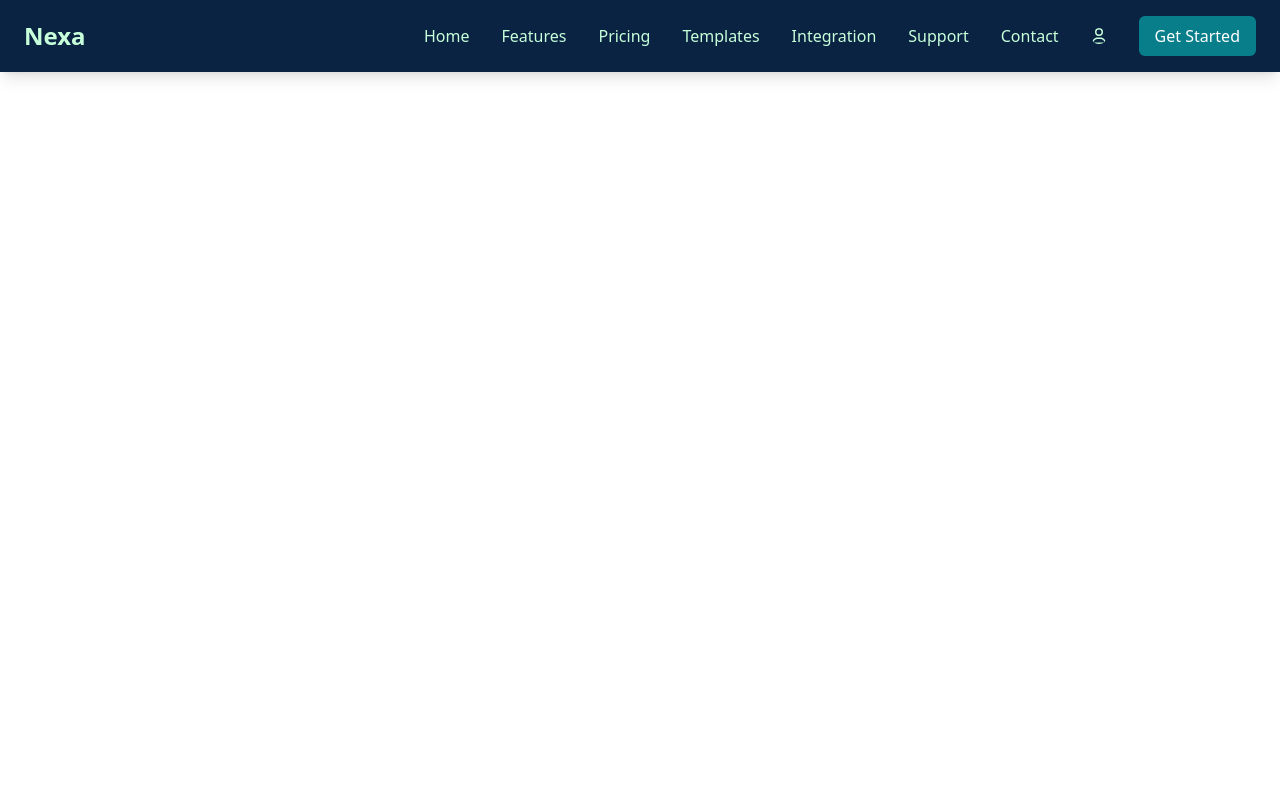
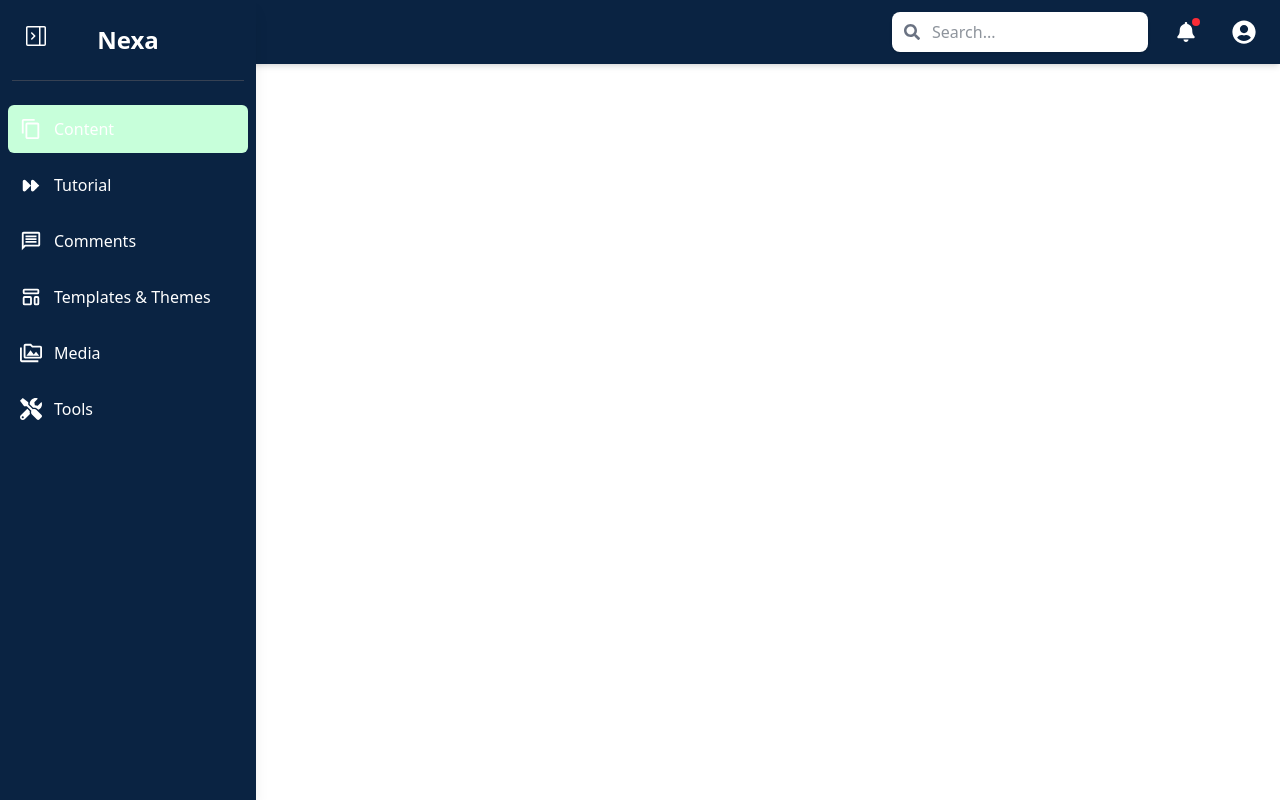
Before and after one commit to Cody-nas/Nexa, a React (Vite) app: page /content in a window 1280 px wide. Built offline with nearby package versions, Linux system fonts and the light colour scheme.

Commit message:
Add Content component and update routing; refactor App to include Sidebar and DashboardNavbar

```diff
--- a/src/App.jsx
+++ b/src/App.jsx
@@ -12,6 +12,7 @@ import GetStarted from "./pages/GetStarted";
 import Login from "./pages/Login";
 // import DashboardLayout from "./layouts/DashboardLayout";
 import Dashboard from "./pages/Dashboard";
+import Content from "./DashboardPages/Content";
 // import { useAuth } from "./context/AuthContext"; // Ensure you have AuthContext
 
 const PrivateRoute = ({ element }) => {
@@ -22,7 +23,7 @@ const PrivateRoute = ({ element }) => {
 // Component to conditionally render the Navbar
 const Layout = ({ children }) => {
   const location = useLocation();
-  const hideNavbarRoutes = ["/login", "/dashboard"]; // Add paths where Navbar should be hidden
+  const hideNavbarRoutes = ["/login", "/dashboard", "/content"]; // Add paths where Navbar should be hidden
   return (
     <>
       {!hideNavbarRoutes.some((path) => location.pathname.startsWith(path)) && (
@@ -43,12 +44,18 @@ const App = () => {
           <Route path="/get-started" element={<GetStarted />} />
           <Route path="/login" element={<Login />} />
           <Route path="/dashboard" element={<Dashboard />} />
+          <Route path="/content" element={<Content />} />
 
           {/* Protected Route */}
           <Route
             path="/dashboard"
             element={<PrivateRoute element={<Dashboard />} />}
           />
+
+          {/* Dashboard Routes
+          <Route
+            path="/content"
+            element={<PrivateRoute element={<Content />} />} */}
         </Routes>
       </Layout>
     </Router>
--- /dev/null
+++ b/src/DashboardPages/Content.jsx
@@ -0,0 +1,13 @@
+import React from "react";
+import Sidebar from "../components/Sidebar";
+import DashboardNavbar from "../components/DashboardNavbar";
+const Content = () => {
+  return (
+    <div>
+      <DashboardNavbar />
+      <Sidebar />
+    </div>
+  );
+};
+
+export default Content;
--- a/src/pages/Content.jsx
+++ /dev/null
@@ -1,7 +0,0 @@
-import React from "react";
-
-const Content = () => {
-  return <div>Content</div>;
-};
-
-export default Content;
--- /dev/null
+++ b/src/pages/DashboardPages/Content.jsx
@@ -0,0 +1,13 @@
+import React from "react";
+import Sidebar from "../components/Sidebar";
+import DashboardNavbar from "../components/DashboardNavbar";
+const Content = () => {
+  return (
+    <div>
+      <DashboardNavbar />
+      <Sidebar />
+    </div>
+  );
+};
+
+export default Content;
```
